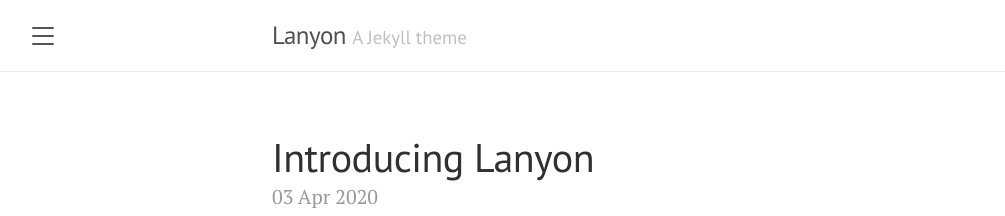
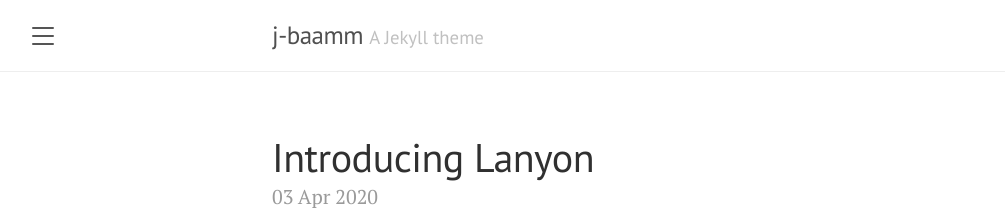
Before and after one commit to j-baamm/j-baamm.github.io, a Jekyll site: the page built from index.html, in a window 1280 px wide and 900 px high. Shown: the top 216 px of the window, without its empty margins (8-1013 px from the left). Built offline with Jekyll 4.4.1, drawn with Linux system fonts in a browser that asks for light colours; the list of posts is cut into pages by our own code.

Commit message:
Update _config.yml
change title

```diff
--- a/_config.yml
+++ b/_config.yml
@@ -1,5 +1,5 @@
 # Setup
-title:               Lanyon
+title:               j-baamm
 tagline:             'A Jekyll theme'
 description:         'A reserved <a href="https://jekyllrb.com" target="_blank">Jekyll</a> theme that places the utmost gravity on content with a hidden drawer. Made by <a href="https://twitter.com/mdo" target="_blank">@mdo</a>.'
 url:                 http://lanyon.getpoole.com
```
